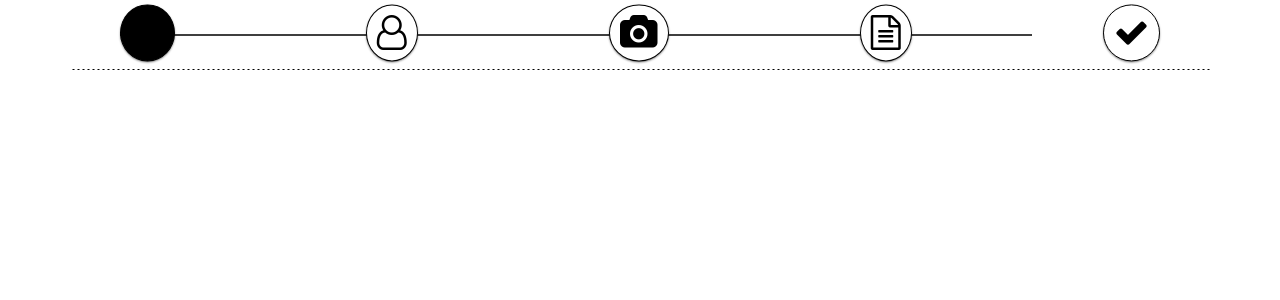
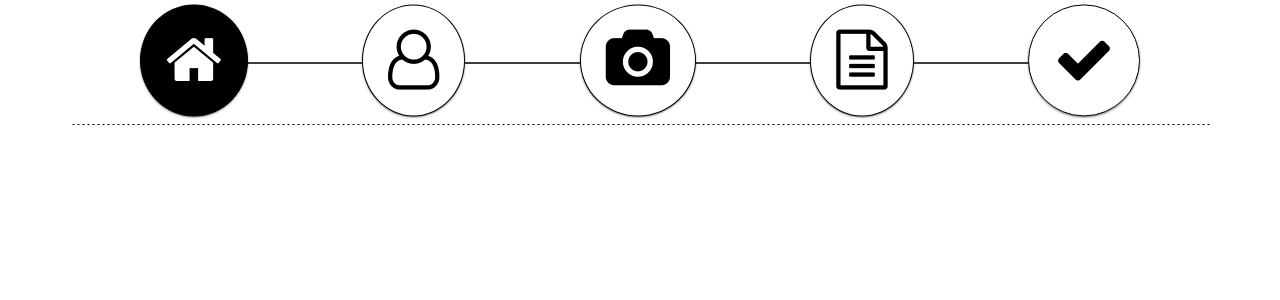
Before and after one commit to Phonem1/design, an Angular app: page / in a window 1280 px wide. Shown: the top 300 px of the page. Built offline with nearby package versions, Linux system fonts and the light colour scheme.

Commit message:
update css

```diff
--- a/src/app/navbar/navbar.component.css
+++ b/src/app/navbar/navbar.component.css
@@ -1,8 +1,8 @@
 /* custom font awesome icons with circular box*/
 .custom-icon {
-  font-size: 35px;
+  font-size: 60px;
   background: #fff;
-  padding: 10px;
+  padding: 25px;
   -webkit-border-radius: 1100%;
   -moz-border-radius: 100%;
   -o-border-radius: 100%;
@@ -13,8 +13,8 @@
   text-align: center;
   display: table-cell;
   vertical-align: middle;
-  width: 10px;
-  height: 10px;
+  width: 20px;
+  height: 20px;
   -moz-transition: .5s;
   -webkit-transition: .5s;
   -o-transition: .5s;
@@ -22,6 +22,7 @@
 }
 /* if selected change to black color*/
 .highlighted {
+  color: #fff;
   background: rgba(0, 0, 0, 1);
 }
 /* still dotted line that have better spacing at the bottom*/
@@ -36,9 +37,9 @@
 }
 
 .fixedfill {
-  width: 100%;
-  height: 70px;
-  padding: 0 50px;
+   width: 100%;
+  height: 125px;
+  padding: 0 70px;
   display: flex;
   justify-content: space-between;
   position: relative;
@@ -59,7 +60,7 @@
 .wrap:before {
   content: '';
   position: absolute;
-  margin: 0px 50px;
+  margin: 0px 115px;
   top: 50%;
   left: 0;
   border-top: 1px solid black;
```
